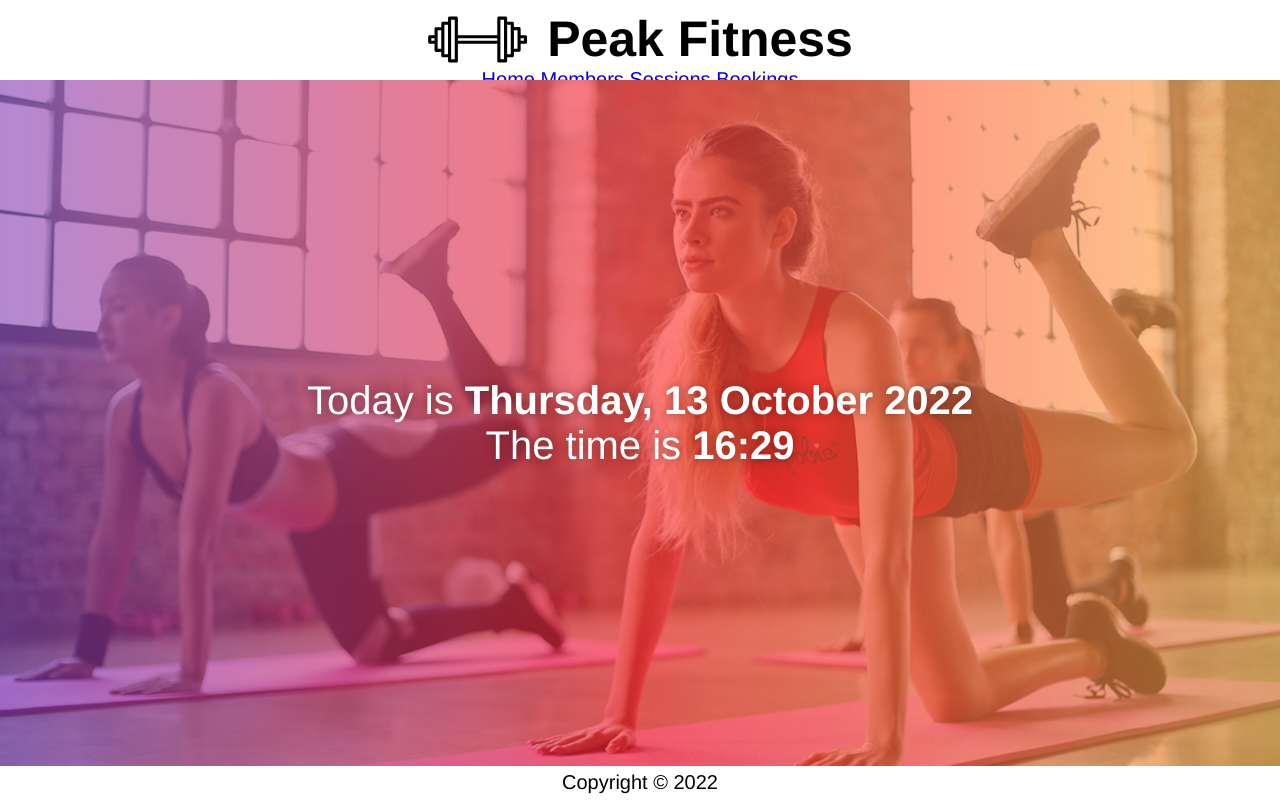
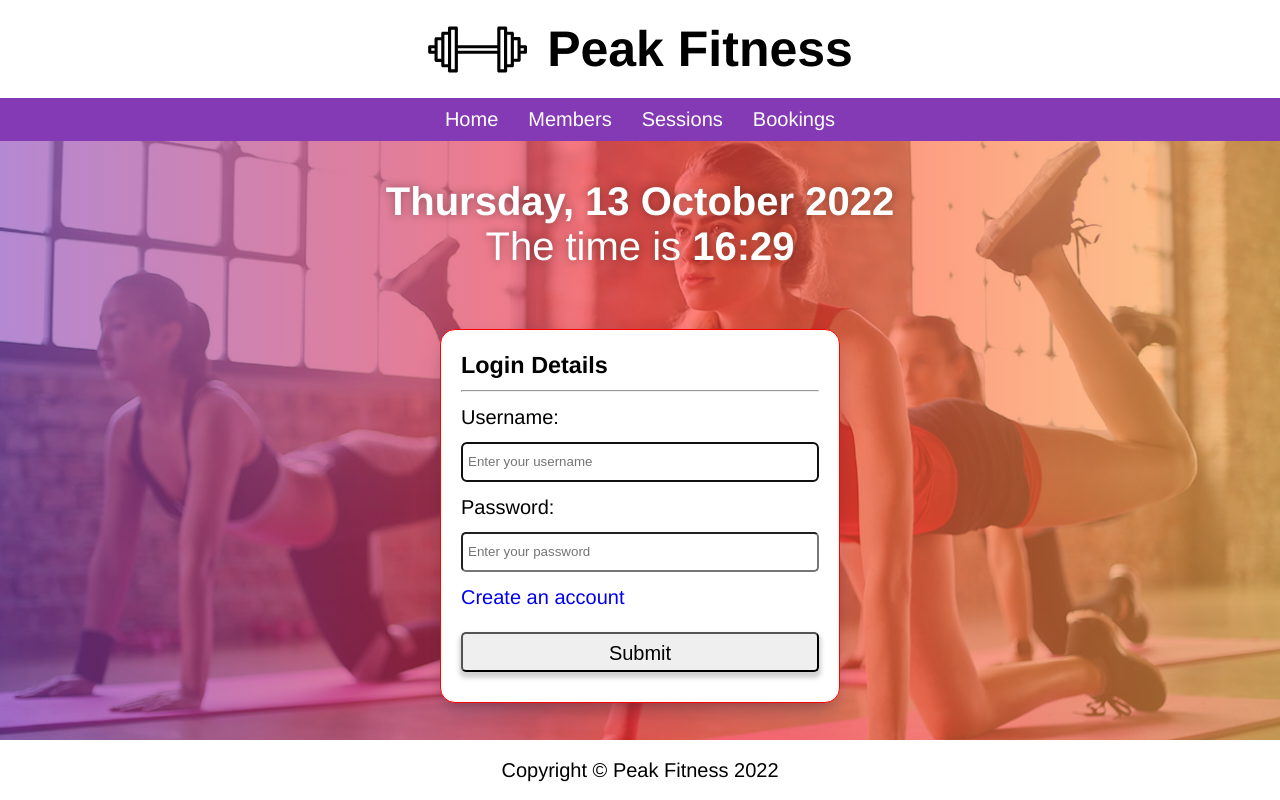
Before and after one commit to ST3V3NP3RRY/Peak_fitness_gym_app, a Flask app: page / in a window 1280 px wide. Run offline with Flask 2, Linux system fonts and the light colour scheme.

Commit message:
Completd MVP with extra CSS styling added

```diff
--- a/app.py
+++ b/app.py
@@ -1,4 +1,5 @@
 from flask import Flask, render_template
+
 from datetime import datetime
 import time
 from controllers.member_controller import member_blueprint
--- a/repositories/member_repository.py
+++ b/repositories/member_repository.py
@@ -58,7 +58,7 @@ def sessions(member):
     sessions = []
 
     sql = """
-    SELECT sessions. * FROM sessions
+    SELECT sessions.* FROM sessions
     INNER JOIN bookings
     ON bookings.session_id = sessions.id
     WHERE member_id = %s
@@ -79,7 +79,7 @@ def activities(member):
     INNER JOIN sessions
     ON sessions.activity_id = activities.id
     INNER JOIN bookings
-    ON bookings.session_id = bookings.id
+    ON bookings.session_id = sessions.id
     WHERE bookings.member_id = %s
     """
 
--- a/static/CSS/buttons.css
+++ b/static/CSS/buttons.css
@@ -22,10 +22,3 @@
 input .btn {
   height: auto;
 }
-
-input:hover,
-.butt:hover {
-  height: auto;
-  background-color: rgba(131, 58, 180, 1) 0%;
-  color: white;
-}
--- a/static/CSS/main.css
+++ b/static/CSS/main.css
@@ -10,6 +10,15 @@ html {
 
 li {
   list-style: none;
+}
+
+a {
+  text-decoration: none;
+  cursor: pointer;
+}
+
+a:hover {
+  text-decoration: underline;
 }
 
 body {
@@ -29,16 +38,14 @@ footer {
 }
 
 header {
-  height: 10vh;
-  padding: 1rem;
   display: flex;
   flex-direction: column;
   align-items: center;
-  justify-content: space-between;
 }
 
 .logo_container {
   display: flex;
+  padding: 2rem;
 }
 
 .logo {
@@ -46,6 +53,11 @@ header {
   width: 10rem;
   height: auto;
   margin-right: 2rem;
+}
+
+.datetime {
+  margin-bottom: 6rem;
+  text-align: center;
 }
 
 h1 {
@@ -59,12 +71,27 @@ h2 {
   text-align: center;
 }
 
-header > nav > ul {
-  display: flex;
+nav {
+  padding: 1rem;
+  background-color: rgba(131, 58, 180, 1);
+  width: 100%;
+  text-align: center;
 }
 
 header > nav > ul > li {
   list-style: none;
+  display: flex;
+  gap: 3rem;
+  justify-content: center;
+}
+
+nav > ul > li > a {
+  color: white;
+  font-size: 2rem;
+}
+
+nav a:hover {
+  color: rgb(248, 204, 144);
 }
 
 hr {
@@ -192,14 +219,25 @@ hr {
   margin-bottom: 2rem;
 }
 
+.member_activity {
+  background: rgb(228, 228, 228);
+  padding: 1.5rem;
+  margin-top: 1rem;
+}
+
 .date_time {
   font-size: 4rem;
   color: white;
   text-shadow: 0px 0px 10px rgba(43, 19, 12, 0.42);
 }
 
+.icons {
+  height: 2rem;
+  width: 2rem;
+  margin-right: 1rem;
+}
 footer {
-  height: 5vh;
+  height: 8rem;
   display: flex;
   justify-content: center;
   align-items: center;
--- a/templates/base.html
+++ b/templates/base.html
@@ -4,6 +4,12 @@
     <meta charset="UTF-8" />
     <meta http-equiv="X-UA-Compatible" content="IE=edge" />
     <meta name="viewport" content="width=device-width, initial-scale=1.0" />
+    <link
+      rel="stylesheet"
+      href="https://stackpath.bootstrapcdn.com/font-awesome/4.7.0/css/font-awesome.min.css"
+      crossorigin="anonymous"
+    />
+
     <link
       rel="stylesheet"
       href="{{ url_for('static', filename='CSS/main.css') }}"
@@ -48,7 +54,7 @@
       </div>
     </div>
     <footer>
-      <p>Copyright &copy; 2022</p>
+      <p>Copyright &copy; Peak Fitness 2022</p>
     </footer>
   </body>
 </html>
--- a/templates/bookings/index.html
+++ b/templates/bookings/index.html
@@ -9,7 +9,10 @@
     {% for booking in bookings %}
     <tr class="row_bgcolor">
       <td>{{ booking.session.activity.name }}</td>
-      <td>{{ booking.session.time }}</td>
+      <td>
+        <img src="/static/images/time.svg" alt="#" class="icons" />{{
+        booking.session.time }}
+      </td>
       <td>{{ booking.member.name }}</td>
     </tr>
     {% endfor %}
--- a/templates/bookings/new.html
+++ b/templates/bookings/new.html
@@ -6,7 +6,9 @@
     <label for="session">Session:</label>
     <select id="session" name="session_id">
       {% for session in sessions %}
-      <option value="{{ session.id }}">{{ session.activity.name }}</option>
+      <option value="{{ session.id }}">
+        {{ session.activity.name }} | {{ session.time }}
+      </option>
       {% endfor %}
     </select>
   </div>
@@ -20,7 +22,7 @@
     </select>
   </div>
 
-  <input class="btn" type="submit" value="New Booking" />
+  <input class="btn btn_hover" type="submit" value="New Booking" />
 </form>
 
 {% endblock content %}
--- a/templates/index.html
+++ b/templates/index.html
@@ -1,8 +1,39 @@
 {% extends 'base.html' %} {% block content %}
 <div class="page_container">
   <div class="content_wrapper">
-    <p class="date_time">Today is <b>{{ date }}</b></p>
-    <p class="date_time">The time is <b>{{ current_time }}</b></p>
+
+    <div class="datetime">
+      <p class="date_time"><b>{{ date }}</b></p>
+      <p class="date_time">The time is <b>{{ current_time }}</b></p>
+    </div>
+
+    <form action="" class="box_styling">
+      <h3>Login Details</h3>
+      <hr />
+      <div>
+        <label for="user_name">Username:</label>
+        <input
+          type="text"
+          id="username"
+          name="username"
+          placeholder="Enter your username"
+          required
+          autofocus
+        />
+      </div>
+      <div>
+        <label for="password">Password:</label>
+        <input
+          type="password"
+          id="password"
+          name="password"
+          placeholder="Enter your password"
+          required
+        />
+      </div>
+      <a href="#">Create an account</a>
+      <input class="btn" type="submit"></input>
+    </form>
   </div>
 </div>
 {% endblock content %}
--- a/templates/sessions/edit.html
+++ b/templates/sessions/edit.html
@@ -31,6 +31,6 @@
     />
   </div>
 
-  <button class="btn" type="submit">Update</button>
+  <input class="btn" type="submit" value="Update"></input>
 </form>
 {% endblock content %}
--- a/templates/sessions/index.html
+++ b/templates/sessions/index.html
@@ -1,6 +1,6 @@
 {% extends 'base.html' %} {% block content %}
 
-<h2>Upcoming Sessions</h2>
+<h2>Today's Sessions</h2>
 <table class="box_styling">
   <tr>
     <th>Name</th>
@@ -10,8 +10,8 @@
   {% for session in sessions %}
   <tr class="row_bgcolor">
     <td><a href="/sessions/{{ session.id }}">{{ session.activity.name }}</td>
-    <td>{{ session.time }}</td>
-    <td>{{ session.duration }} min</td>
+    <td><img src="/static/images/time.svg" alt="#" class="icons">{{ session.time }}</td>
+    <td><img src="/static/images/hourglass.svg" alt="#" class="icons">{{ session.duration }} min</td>
   </tr>
 
   {% endfor %}
```
Also changed, not shown: console.py (+18 -42 lines), controllers/booking_controller.py (+3 -5 lines), templates/members/show.html (+9 -9 lines), tests/session_test.py (+13 -7 lines), static/images/hourglass.svg (added), static/images/time.svg (added).
